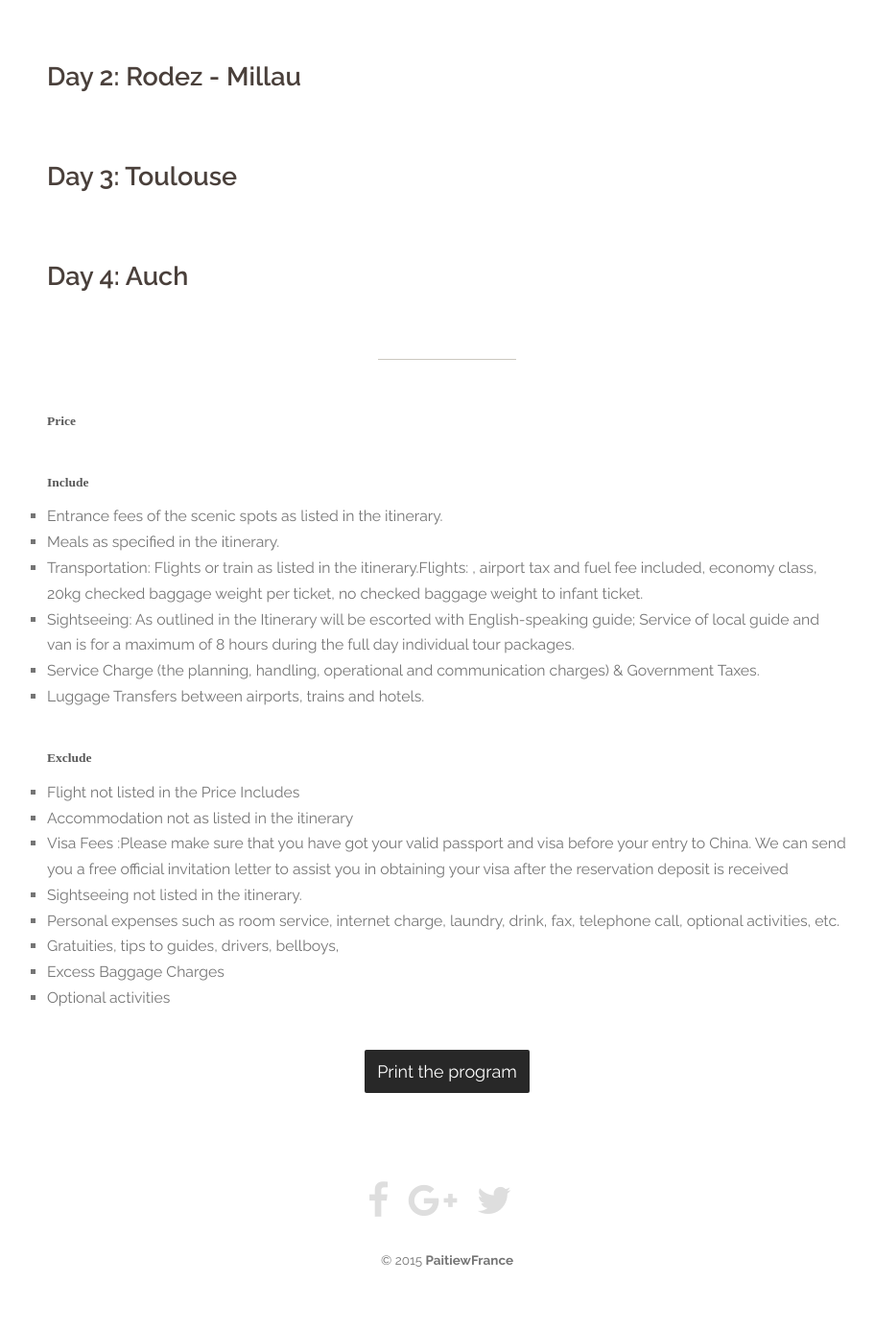
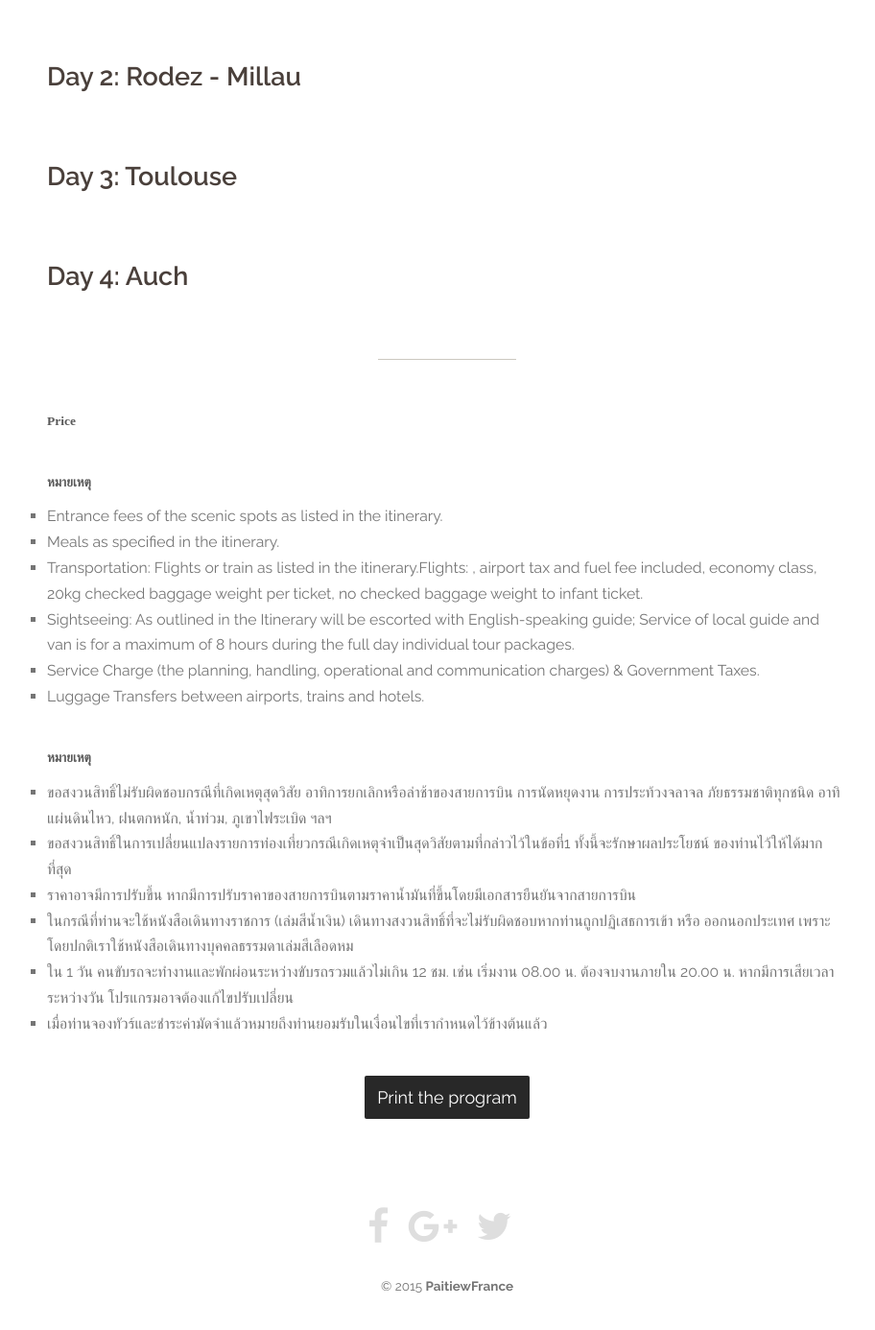
Before and after one commit to paitiewfrance/paitiewfrance.github.io, a Jekyll site: the page built from treasure-of-midi-pyrenee/index.md, in a window 1280 px wide and 1400 px high, scrolled down 641 px. Shown: the top 1386 px of the window at 96% size, without its empty margins (174-1086 px from the left). Built offline with Jekyll 4.4.1, drawn with Linux system fonts in a browser that asks for light colours; nearby versions of some CDN libraries; some web fonts are replaced.

Commit message:
Translate include/exclude

```diff
--- a/_layouts/tour.html
+++ b/_layouts/tour.html
@@ -36,7 +36,7 @@ layout: default
     </div>
 
     <div class="extra-info">
-                <h2>Include</h2>
+                <h2>หมายเหตุ</h2>
             <ul class="list">
                 <li>Entrance fees of the scenic spots as listed in the itinerary.</li>
                 <li>Meals as specified in the itinerary.</li>
@@ -47,16 +47,14 @@ layout: default
             </ul>
     </div>
     <div class ="extra-info">
-            <h2>Exclude </h2>
+            <h2>หมายเหตุ </h2>
             <ul class="list">
-                <li>Flight not listed in the Price Includes</li>
-                <li>Accommodation not as listed in the itinerary</li>
-                <li> Visa Fees :Please make sure that you have got your valid passport and visa before your entry to China. We can send you a free official invitation letter to assist you in obtaining your visa after the reservation deposit is received</li>
-                <li>Sightseeing not listed in the itinerary.</li>
-                <li>Personal expenses such as room service, internet charge, laundry, drink, fax, telephone call, optional activities, etc.</li>
-                <li>Gratuities,  tips to guides, drivers, bellboys,</li>
-                <li>Excess Baggage Charges</li>
-                <li>Optional activities</li>
+                <li>ขอสงวนสิทธิ์ไม่รับผิดชอบกรณีที่เกิดเหตุสุดวิสัย อาทิการยกเลิกหรือล่าช้าของสายการบิน การนัดหยุดงาน การประท้วงจลาจล ภัยธรรมชาติทุกชนิด อาทิ แผ่นดินไหว, ฝนตกหนัก, น้ำท่วม, ภูเขาไฟระเบิด ฯลฯ</li>
+                <li>ขอสงวนสิทธิ์ในการเปลี่ยนแปลงรายการท่องเที่ยวกรณีเกิดเหตุจำเป็นสุดวิสัยตามที่กล่าวไว้ในข้อที่1  ทั้งนี้จะรักษาผลประโยชน์ ของท่านไว้ให้ได้มากที่สุด</li>
+                <li> ราคาอาจมีการปรับขึ้น หากมีการปรับราคาของสายการบินตามราคาน้ำมันที่ขึ้นโดยมีเอกสารยืนยันจากสายการบิน</li>
+                <li>ในกรณีที่ท่านจะใช้หนังสือเดินทางราชการ (เล่มสีน้ำเงิน) เดินทางสงวนสิทธิ์ที่จะไม่รับผิดชอบหากท่านถูกปฏิเสธการเข้า หรือ ออกนอกประเทศ เพราะโดยปกติเราใช้หนังสือเดินทางบุคคลธรรมดาเล่มสีเลือดหม</li>
+                <li>ใน 1 วัน คนขับรถจะทำงานและพักผ่อนระหว่างขับรถรวมแล้วไม่เกิน 12 ชม. เช่น เริ่มงาน 08.00 น. ต้องจบงานภายใน 20.00 น. หากมีการเสียเวลาระหว่างวัน โปรแกรมอาจต้องแก้ไขปรับเปลี่ยน</li>
+                <li>เมื่อท่านจองทัวร์และชำระค่ามัดจำแล้วหมายถึงท่านยอมรับในเงื่อนไขที่เรากำหนดไว้ข้างต้นแล้ว</li>
             </ul>
     </div>
 </div>
```
